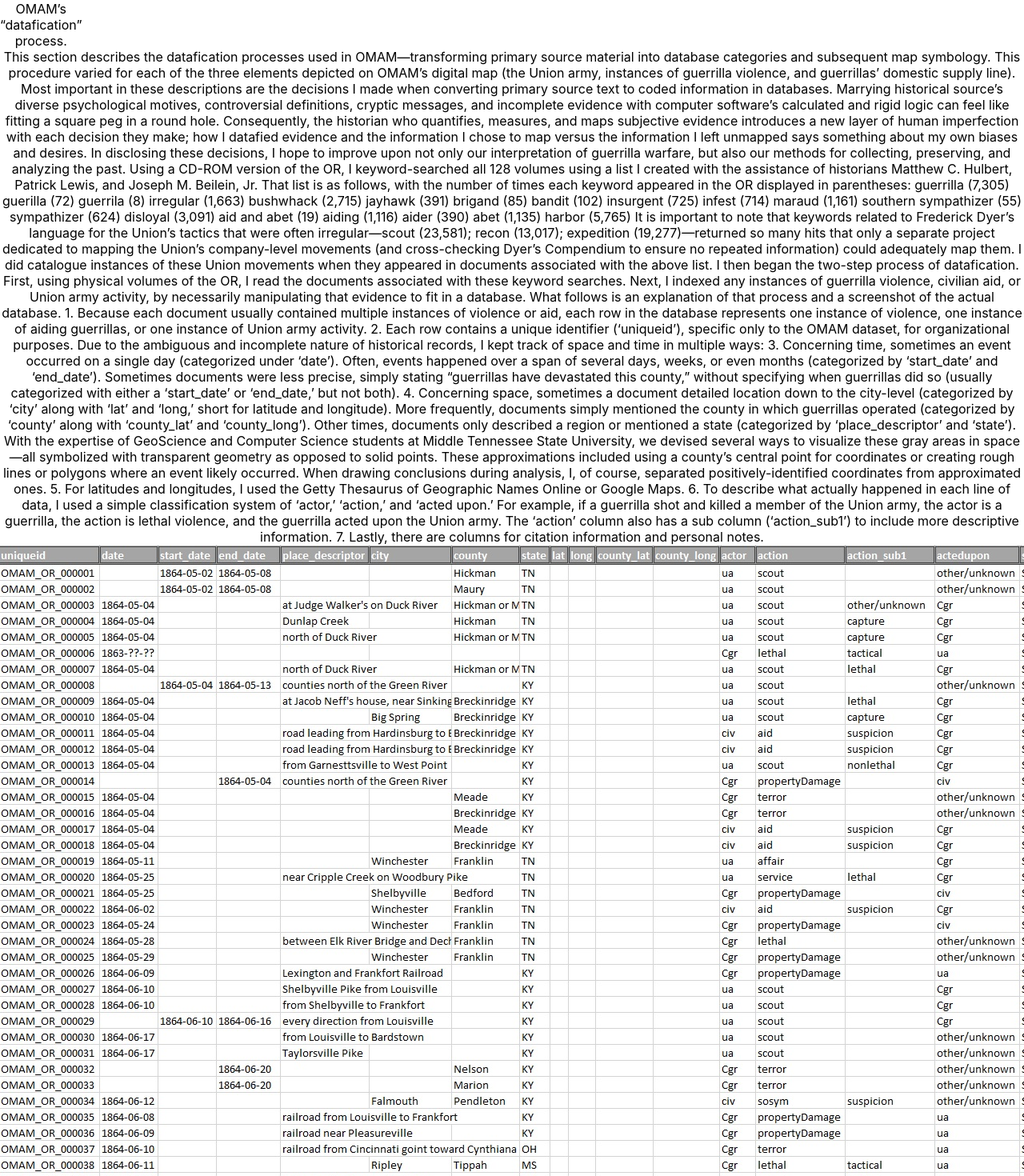
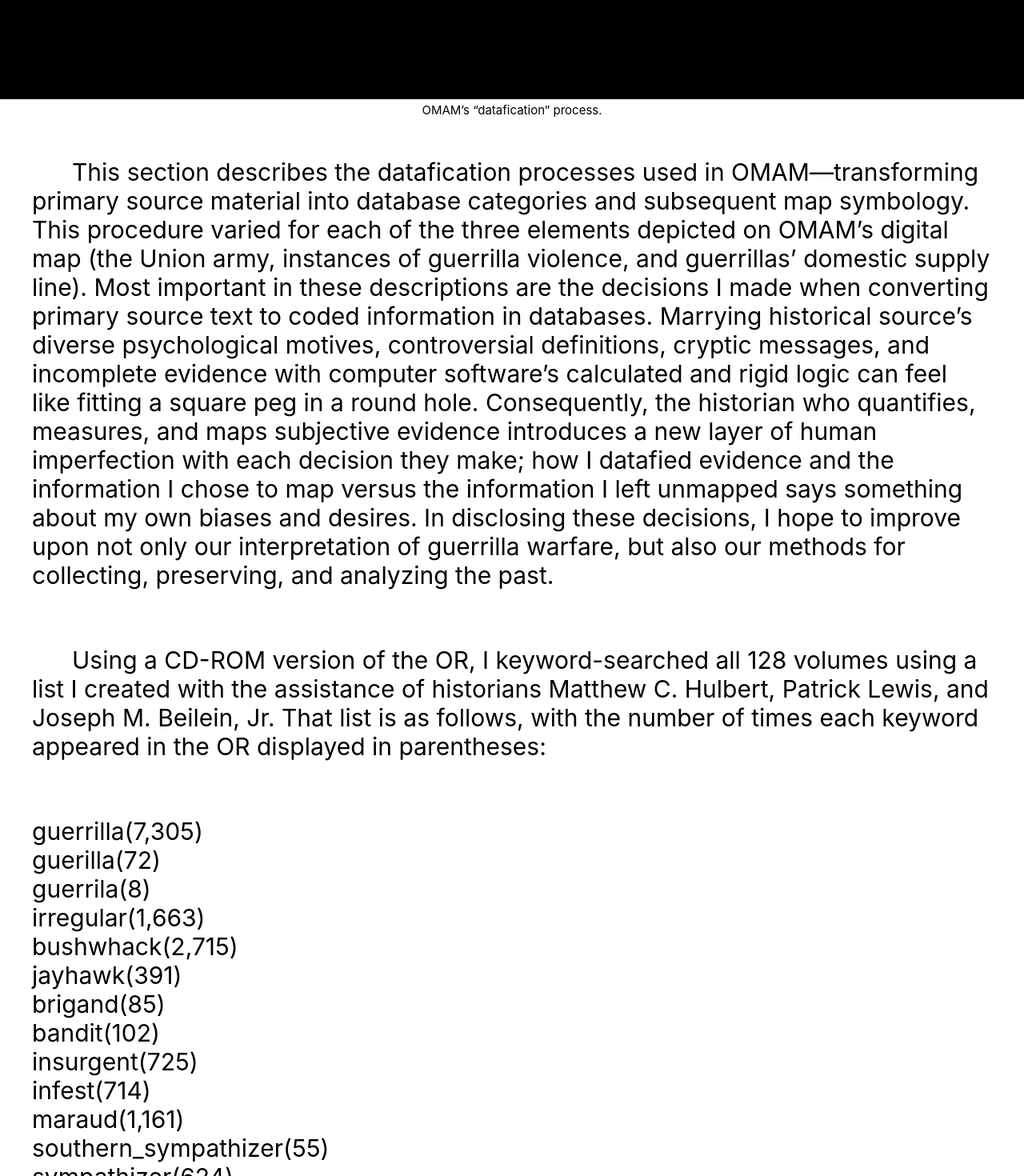
Before and after one commit to masturffect/omam_project, a React (Create React App) app in the folder omam/: page /methods in a window 1280 px wide. Shown: the part 960-2430 px from the top of the page at 80% size. Built offline with nearby package versions, Linux system fonts and the light colour scheme.

Commit message:
formatting change  progression

```diff
--- a/omam/src/individualpages/Methods.css
+++ b/omam/src/individualpages/Methods.css
@@ -4,3 +4,38 @@
     size: inherit;
     text-align: auto;
 }
+.column{
+    column-fill: auto;
+    width: 60px;
+    padding: 20px 40px;
+    text-align: left;
+    flex-direction: column;
+    align-items: center;
+    justify-content: center;
+    font-size: 30px;
+}
+.p1{
+    padding: 20px 40px;
+    text-align: left;
+    flex-direction: column;
+    align-items: center;
+    justify-content: center;
+    font-size: 30px;
+}
+.p2{
+    padding: 20px 40px;
+    text-align: left;
+    flex-direction: column;
+    align-items: center;
+    justify-content: justify;
+    text-justify: inherit;
+    font-size: 30px;
+}
+.c1{
+    font-size: 15px;
+    position: center;
+}
+.data05{
+    border: 5px;
+    border: 6px solid #000000;
+}
--- a/omam/src/individualpages/Methods.js
+++ b/omam/src/individualpages/Methods.js
@@ -1,8 +1,8 @@
 import React from 'react'
 import { Button } from '../Components/Buttons'
 import {Link} from 'react-router-dom'
-import Backdrop from "./Methods_Image1.jpg"
-import SideDB from "./Methods_Image2.jpg"
+import Backdrop from "../photos/Methods_Image1.jpg"
+import SideDB from "../photos/Methods_Image2.jpg"
 import './Methods.css'
 
 function Methods(){
@@ -19,125 +19,98 @@
             >HOME
           </Button>
       </Link>
-		<div className="Backdrop">
-			<img src={Backdrop} alt="Backdrop" />
-			<caption>OMAM’s “datafication” process.</caption>
-		</div>
-      <text>This section describes the datafication processes used in OMAM—transforming primary source material into database categories and subsequent map symbology. This procedure varied for each of the three elements depicted on OMAM’s digital map (the Union army, instances of guerrilla violence, and guerrillas’ domestic supply line). Most important in these descriptions are the decisions I made when converting primary source text to coded information in databases. Marrying historical source’s diverse psychological motives, controversial definitions, cryptic messages, and incomplete evidence with computer software’s calculated and rigid logic can feel like fitting a square peg in a round hole. Consequently, the historian who quantifies, measures, and maps subjective evidence introduces a new layer of human imperfection with each decision they make; how I datafied evidence and the information I chose to map versus the information I left unmapped says something about my own biases and desires. In disclosing these decisions, I hope to improve upon not only our interpretation of guerrilla warfare, but also our methods for collecting, preserving, and analyzing the past.
+	  		<h1 className='header'> Methods</h1>
+			<img className="Backdrop" src={Backdrop} alt="Backdrop" />
+			<figcaption className="c1">OMAM’s “datafication” process.</figcaption>
 
-Using a CD-ROM version of the OR, I keyword-searched all 128 volumes using a list I created with the assistance of historians Matthew C. Hulbert, Patrick Lewis, and Joseph M. Beilein, Jr. That list is as follows, with the number of times each keyword appeared in the OR displayed in parentheses:
-guerrilla (7,305)
-guerilla (72)
-guerrila (8)
-irregular (1,663)
-bushwhack (2,715)
-jayhawk (391)
-brigand (85)
-bandit (102)
-insurgent (725)
-infest (714)
-maraud (1,161)
-southern sympathizer (55)
-sympathizer (624)
-disloyal (3,091)
-aid and abet (19)
-aiding (1,116)
-aider (390)
-abet (1,135)
-harbor (5,765)
-It is important to note that keywords related to Frederick Dyer’s language for the Union’s tactics that were often irregular—scout (23,581); recon (13,017); expedition (19,277)—returned so many hits that only a separate project dedicated to mapping the Union’s company-level movements (and cross-checking Dyer’s Compendium to ensure no repeated information) could adequately map them. I did catalogue instances of these Union movements when they appeared in documents associated with the above list.
+			<p className="p1">
+				This section describes the datafication processes used in OMAM—transforming
+		    	primary source material into database categories and subsequent map symbology.
+				This procedure varied for each of the three elements depicted on OMAM’s digital map
+				(the Union army, instances of guerrilla violence, and guerrillas’ domestic supply line).
+				Most important in these descriptions are the decisions I made when converting primary
+				source text to coded information in databases. Marrying historical source’s diverse
+				psychological motives, controversial definitions, cryptic messages, and incomplete
+				evidence with computer software’s calculated and rigid logic can feel like fitting a
+				square peg in a round hole. Consequently, the historian who quantifies, measures, and
+				maps subjective evidence introduces a new layer of human imperfection with each decision
+				they make; how I datafied evidence and the information I chose to map versus the
+				information I left unmapped says something about my own biases and desires. In disclosing
+				these decisions, I hope to improve upon not only our interpretation of guerrilla warfare,
+				but also our methods for collecting, preserving, and analyzing the past.
+			</p>
+			<p className="p1">
+				Using a CD-ROM version of the OR, I keyword-searched all 128 volumes using a list I
+				created with the assistance of historians Matthew C. Hulbert, Patrick Lewis, and
+				Joseph M. Beilein, Jr. That list is as follows, with the number of times each keyword
+				appeared in the OR displayed in parentheses:
+			</p>
+			<p className="column">
+				guerrilla(7,305)
+				guerilla(72)
+				guerrila(8)
+				irregular(1,663)
+				bushwhack(2,715)
+				jayhawk(391)
+				brigand(85)
+				bandit(102)
+				insurgent(725)
+				infest(714)
+				maraud(1,161)
+				southern_sympathizer(55)
+				sympathizer(624)
+				disloyal(3,091)
+				aid_and_abet(19)
+				aiding(1,116)
+				aider(390)
+				abet(1,135)
+				harbor(5,765)
+			</p>
+			<p className="p1">
+				It is important to note that keywords related to Frederick Dyer’s language for the Union’s
+				tactics that were often irregular—scout (23,581); recon (13,017); expedition (19,277)—returned
+				so many hits that only a separate project dedicated to mapping the Union’s company-level
+				movements (and cross-checking Dyer’s Compendium to ensure no repeated information) could
+				adequately map them. I did catalogue instances of these Union movements when they appeared
+				in documents associated with the above list.
+			</p>
+			<p className="p1">
+				I then began the two-step process of datafication. First, using physical volumes of the OR,
+				I read the documents associated with these keyword searches. Next, I indexed any instances
+				of guerrilla violence, civilian aid, or Union army activity, by necessarily manipulating that
+				evidence to fit in a database. What follows is an explanation of that process and a screenshot
+				of the actual database.
+			<li className="p2">
+				1. Because each document usually contained multiple instances of violence or aid, each row in the database represents one instance of violence, one instance of aiding guerrillas, or one instance of Union army activity.
+			</li><p></p>
+			<li className="p2">
+				2. Each row contains a unique identifier (‘uniqueid’), specific only to the OMAM dataset, for organizational purposes.
+			</li>
+			<text>
+				Due to the ambiguous and incomplete nature of historical records, I kept track of space and time in multiple ways:
+			</text>
+			<li className="p2">
+				3. Concerning time, sometimes an event occurred on a single day (categorized under ‘date’). Often, events happened over a span of several days, weeks, or even months (categorized by ‘start_date’ and ‘end_date’). Sometimes documents were less precise, simply stating “guerrillas have devastated this county,” without specifying when guerrillas did so (usually categorized with either a ‘start_date’ or ‘end_date,’ but not both).
+			</li>
+			<li className="p2">
+				4. Concerning space, sometimes a document detailed location down to the city-level (categorized by ‘city’ along with ‘lat’ and ‘long,’ short for latitude and longitude). More frequently, documents simply mentioned the county in which guerrillas operated (categorized by ‘county’ along with ‘county_lat’ and ‘county_long’). Other times, documents only described a region or mentioned a state (categorized by ‘place_descriptor’ and ‘state’). With the expertise of GeoScience and Computer Science students at Middle Tennessee State University, we devised several ways to visualize these gray areas in space—all symbolized with transparent geometry as opposed to solid points. These approximations included using a county’s central point for coordinates or creating rough lines or polygons where an event likely occurred. When drawing conclusions during analysis, I, of course, separated positively-identified coordinates from approximated ones.
+			</li>
+			<li className="p2">
+				5. For latitudes and longitudes, I used the Getty Thesaurus of Geographic Names Online or Google Maps.
+			</li>
+			<li className="p2">
+				6. To describe what actually happened in each line of data, I used a simple classification system of ‘actor,’ ‘action,’ and ‘acted upon.’ For example, if a guerrilla shot and killed a member of the Union army, the actor is a guerrilla, the action is lethal violence, and the guerrilla acted upon the Union army. The ‘action’ column also has a sub column (‘action_sub1’) to include more descriptive information.
+			</li>
+			<li className="p2">
+				7. Lastly, there are columns for citation information and personal notes.
+			</li>
+			</p>
+			<figure>
+			<img className = "data05" src = { SideDB } alt="Database"></img><br></br>
+                      <figcaption> A screenshot of OMAM's database. </figcaption>
+            </figure>
 
-I then began the two-step process of datafication. First, using physical volumes of the OR, I read the documents associated with these keyword searches. Next, I indexed any instances of guerrilla violence, civilian aid, or Union army activity, by necessarily manipulating that evidence to fit in a database. What follows is an explanation of that process and a screenshot of the actual database.
-
-1. Because each document usually contained multiple instances of violence or aid, each row in the database represents one instance of violence, one instance of aiding guerrillas, or one instance of Union army activity.
-
-2. Each row contains a unique identifier (‘uniqueid’), specific only to the OMAM dataset, for organizational purposes.
-
-Due to the ambiguous and incomplete nature of historical records, I kept track of space and time in multiple ways:
-
-3. Concerning time, sometimes an event occurred on a single day (categorized under ‘date’). Often, events happened over a span of several days, weeks, or even months (categorized by ‘start_date’ and ‘end_date’). Sometimes documents were less precise, simply stating “guerrillas have devastated this county,” without specifying when guerrillas did so (usually categorized with either a ‘start_date’ or ‘end_date,’ but not both).
-
-4. Concerning space, sometimes a document detailed location down to the city-level (categorized by ‘city’ along with ‘lat’ and ‘long,’ short for latitude and longitude). More frequently, documents simply mentioned the county in which guerrillas operated (categorized by ‘county’ along with ‘county_lat’ and ‘county_long’). Other times, documents only described a region or mentioned a state (categorized by ‘place_descriptor’ and ‘state’). With the expertise of GeoScience and Computer Science students at Middle Tennessee State University, we devised several ways to visualize these gray areas in space—all symbolized with transparent geometry as opposed to solid points. These approximations included using a county’s central point for coordinates or creating rough lines or polygons where an event likely occurred. When drawing conclusions during analysis, I, of course, separated positively-identified coordinates from approximated ones.
-
-5. For latitudes and longitudes, I used the Getty Thesaurus of Geographic Names Online or Google Maps.
-
-6. To describe what actually happened in each line of data, I used a simple classification system of ‘actor,’ ‘action,’ and ‘acted upon.’ For example, if a guerrilla shot and killed a member of the Union army, the actor is a guerrilla, the action is lethal violence, and the guerrilla acted upon the Union army. The ‘action’ column also has a sub column (‘action_sub1’) to include more descriptive information.
-
-7. Lastly, there are columns for citation information and personal notes.
-
-<img src={SideDB} alt="Database"/>
-
-Step six in this process—classifying primary evidence—determines how OMAM’s map will symbolize data, how much of that data can be accurately represented, and is also most susceptible to the historian imprinting their own biases onto the data. To address this crucial step, I will present my classification system in full, along with its known inadequacies.
-The following visualization is organized as follows:
-I. ACTOR
-	A. ACTION
-		1. ACTION_SUB
-			i. ACTED_UPON
-
-Categorization of Guerrilla Violence
-I. Ugr or Cgr – reports of guerrilla activity (U = pro-Union, C = pro-Confederate)
-	A. lethal – lethal violence against human(s)
-		1. tactical – recognized military tactics (such raid, ambush)
-		2. murder – assassination/hanging/execution
-	B. nonlethal – nonlethal aggression against human(s)
-		1. assault – includes physical harm
-		2. threat – violent and nonviolent threats/intimidation
-		3. prisoner – kidnap, hostage/prisoner taking
-		4. guide – forced assistance
-	C. propertyDamage – rob/destroy property
-	D. terror – vague references to guerrilla activity (ex: “guerrilla infested the country”)
- 			i. ua – guerrilla targets Union army
-			ii. ca – Confederate army
- 			iii. Ulocal – local representative of Union (Home Guard, militia, etc.)
-			iv. civ – civilian
-
-Categorization of Union Army Presence
-II. ua or Ulocal – report on presence of Union army (ua = Union army; Ulocal = local representative of Union)
-	A. service – no descriptor exists in OR
-	B. [conventionalDescriptor] – same language used by Dyer (scout, raid, expedition, etc.)
-		1. lethal – lethal violence against human(s)
-		2. nonlethal – nonlethal aggression against human(s)
-		3. capture – prisoner-taking
-	C. pacification – any action aimed at “eliminating the guerrilla’s base of support”
-		1. banish – remove from a city/military district/state
-		2. incarcerate – arrest and/or imprison
-		3. money – fine/issue bond/issue county assessment
-		4. loyaltyOath – assess loyalty oath
-		5. threat – violent and nonviolent threats/intimidation
- 		6. propertyDamage – rob/destroy nonhuman property
-		7. humanTheft – removing blacks from property
-		8. lethal – lethal violence against human(s)
-			i. civ – target civilian(s)
-			ii. Cgr – target guerrilla(s)
-
-Categorization of Guerrillas’ Domestic Supply Line
-III. civ – report on civilian activity
-	A. aid – aiding/abetting/harboring guerrillas
-		1. positive – civilian confession; Union troops find cache of weapons
-		2. suspicion – Union suspects civilian of aid
-	B. grKin – kin to guerrilla(s)
-		1. positive – confessed
-		2. suspicion – suspected/“known” through community intelligence
-	C. sosym – southern sympathizer, disloyal, etc.
-		1. positive – confessed
-		2. suspicion – suspected/“known” through community intelligence
-
-Difficulties in Assigning Descriptors
-The descriptor combinations listed in the above table are the most common; however, others did exist. For example, on rare occasions, civilians killed other civilians. In this example, the actor is a civilian (civ), the action is lethal violence (lethal), and the civilian acted upon another civilian (civ). In these instances, the classification system’s flexibility encompassed the guerrilla conflict’s variety of violence. Still, the above combinations make up a vast majority of the OMAM database.
-
-Other situations forced me to make a judgment call between descriptors. One of the hardest things to differentiate was guerrillas’ targets. There is a gray area between guerrillas targeting the Union army and guerrillas targeting civilians because of organized “strong-arm Union bands.” Unionist civilians composed these sometimes-sanctioned, sometimes-extralegal militia units. Historian Michael Fellman described them as “well-led ‘mobs’ … [that] killed and burned out” southern sympathizers and even overthrew “civic governments and circuit courts.” Often, guerrillas targeted such militia units as an extension of the Union army. The problem lies in deciding whether or not to classify members of such groups as the Union army or as a civilian—I chose to categorize situations in this gray area as guerrillas targeting civilians. This decision allows me to silence any accusations of being an apologist for guerrillas’ brutality. Guerrillas also targeted furloughed or discharged soldiers. I categorized these targets as the Union army.
-
-Similarly, it was difficult to distinguish a perpetrator of violence as a guerrilla versus a civilian because guerrilla bands were composed of, and supported by, civilians. They’re one and the same. Sometimes guerrilla bands sustained steady membership and obeyed designated leaders. We know a lot of these guerrillas’ names. Other times, civilians capitalized on the confusion of guerrilla war to wage personal vendettas or loot without actually taking to the bush for an extended period of time. This conundrum is part of guerrillas’ tactics to confuse their opponents; an army cannot destroy an unidentifiable enemy. As such, I relied on the primary document’s language to make this decision. If the Union army or civilians called perpetrators of violence guerrillas, I categorized them as guerrillas. If the Union army or civilians noted acts of violence or property destruction without naming a perpetrator, I categorized the perpetrator as a civilian.
-
-Another difficult choice was whether or not to classify a civilian as comprising part of guerrillas’ domestic supply line. It was often impossible to ascertain civilian’s genuine loyalties. (There is an entire subfield of Civil War history dedicated to this issue.) When guerrillas entered a community, local civilians responded in numerous ways; some were forced to give aid or information, others offered these things freely. Some lied about their true loyalties to ensure their survival; others stood up for their beliefs and paid the ultimate price. Some joined the guerrillas for the day and exacted personal vendettas against their neighbors; others assembled with the local Unionist militia and openly fought guerrillas. Most complied with the wishes of whatever power occupied their community at any given time—be it guerrillas or the Union army—and kept their mouths shut in order to save their family and farms. I chose to only “positively” condemn a civilian for assisting guerrillas if the Union army built a watertight case against a suspected abettor, complete with eyewitness testimony and/or confessions. This decision surely underestimates the number of civilians composing guerrillas’ domestic supply line, but does not exaggerate the guerrilla war’s extent.
-
-1. Robert R. Mackey, The Uncivil War: Irregular Warfare in the Upper South, 1861-1865 (Norman: University of Oklahoma Press, 2005), 13-14. Mackey’s work is one of the most useful for delineating definitions for guerrilla activity.
-2. Fellman, Inside War, 238.
-3. Many can be found in, J. C. Eakin and D. R. Hale, Branded as Rebels: A List of Bushwhackers, Guerrillas, Partisan Rangers, Confederates and Southern Sympathizers from Missouri During the War Years. (Lee’s Summit, Missouri, 1995). In addition, Richard Brownlee’s Gray Ghosts of the Confederacy includes an appendix of “known members of Quantrill’s, Anderson’s and Todd’s guerrillas.” The list includes 340 names and when the guerrillas died. See, Richard Brownlee, Gray Ghosts of the Confederacy: Guerrilla Warfare in the West, 1861-1865 (Baton Rouge: Louisiana State University Press, 1958), 253-261.
-4. Michael Fellman provides an excellent examination of this phenomenon, which he calls “survival lying.” See Fellman, Inside War, 58, 264, 49-52, 195, 228.
-
-        </text>
-            <h1>Our methods!</h1>
+			<hr></hr>
         </div>
     )
 }
```
Also changed, not shown: omam/src/photos/Methods_Image1.jpg (renamed from omam/src/individualpages/Methods_Image1.jpg), omam/src/photos/Methods_Image2.jpg (renamed from omam/src/individualpages/Methods_Image2.jpg).
